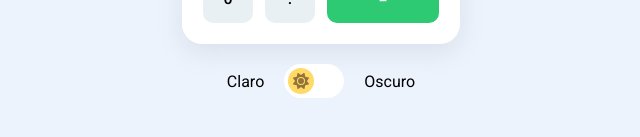
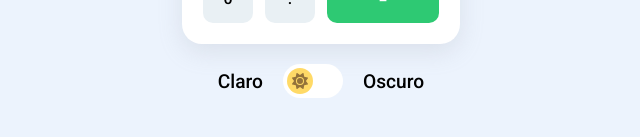
Before and after one commit to D4vc-198/Calculadora, a React (Create React App) app: page / in a window 1280 px wide. Shown: the part 539-676 px from the top of the page, without its empty margins (319-959 px from the left). Built offline with nearby package versions, Linux system fonts and the light colour scheme.

Commit message:
--Color-Txt-lbl-switch

```diff
--- a/src/styles/App.css
+++ b/src/styles/App.css
@@ -2,6 +2,7 @@
 
 :root {
   --Bg-body: #ECF3FD;
+  --Color-Txt-lbl-switch: #000;
 
   --BoxShadow-color: rgba(149, 157, 165, 0.2);
   --Bg-calculator-container: #FFF;
@@ -87,6 +88,12 @@ body {
   margin: 20px 0;
 }
 
+.lbl-switch {
+  font-size: 1.2em;
+  font-weight: 500;
+  color: var(--Color-Txt-lbl-switch);
+}
+
 .switch {
   position: relative;
   display: inline-block;
```
